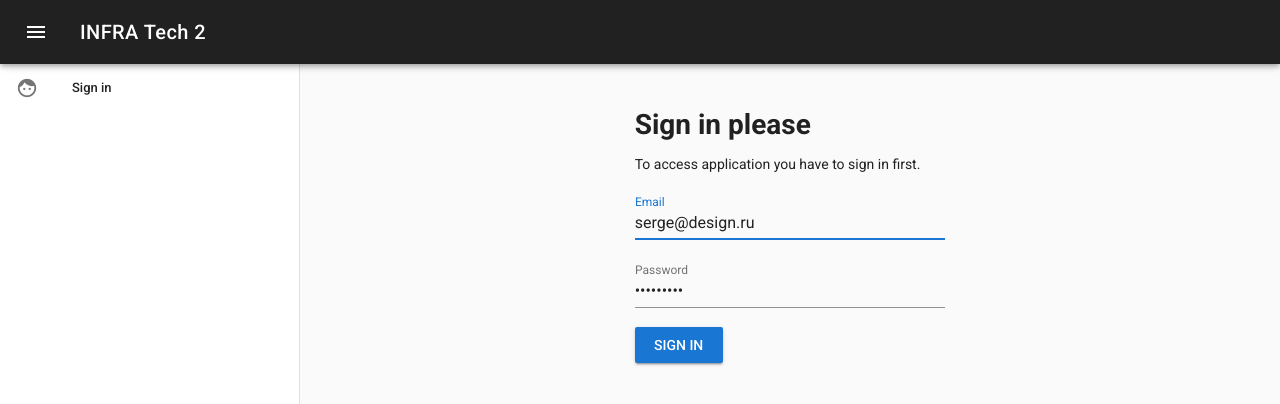
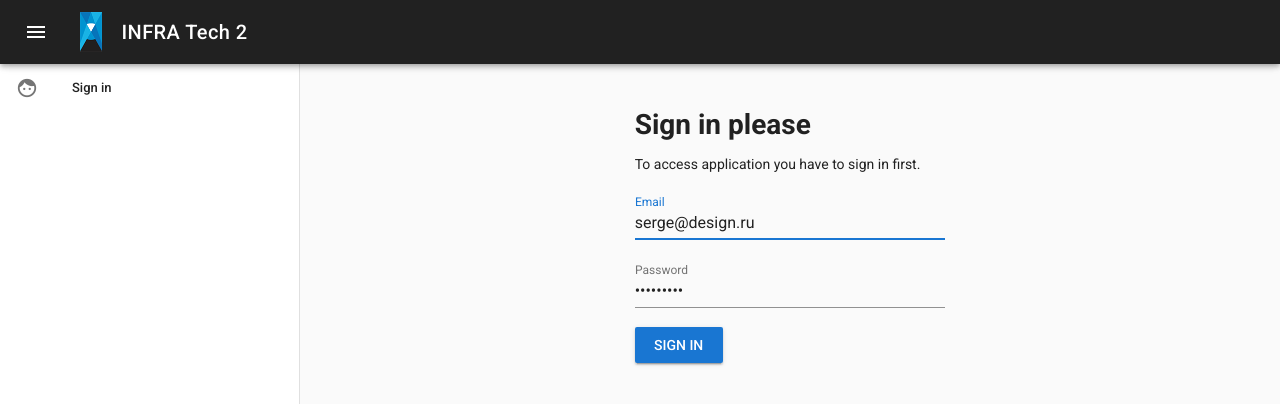
Before and after one commit to crocodilered/InfraTech2-client, a Vue app: page / in a window 1280 px wide. Shown: the top 404 px of the page. Built offline with nearby package versions, Linux system fonts and the light colour scheme.

Commit message:
Company logo added.

```diff
--- a/src/App.vue
+++ b/src/App.vue
@@ -49,7 +49,10 @@
 
     <v-toolbar dark fixed app clipped-left>
       <v-toolbar-side-icon @click.stop="drawer = !drawer"></v-toolbar-side-icon>
-      <v-toolbar-title>{{ title }}</v-toolbar-title>
+      <img src="/static/logo.png" id="toolbar-logo">
+      <v-toolbar-title>
+        {{ title }}
+      </v-toolbar-title>
     </v-toolbar>
     <v-content>
       <router-view/>
@@ -99,6 +102,11 @@ export default {
 </script>
 
 <style>
+  #toolbar-logo {
+    width: auto;
+    height: 40px;
+    margin-left: 20px;
+  }
   button.v-btn {
     margin: 0;
   }
```
Also changed, not shown: static/logo.png (added).
